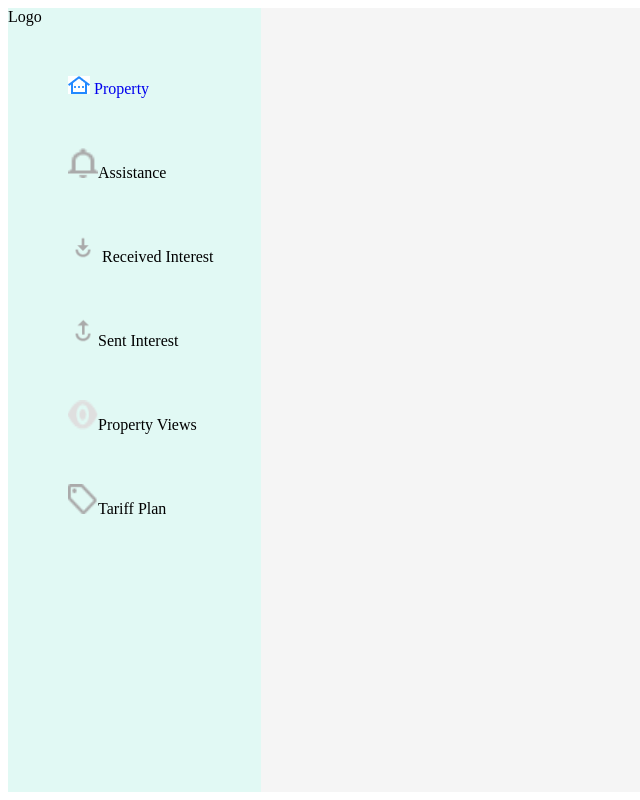
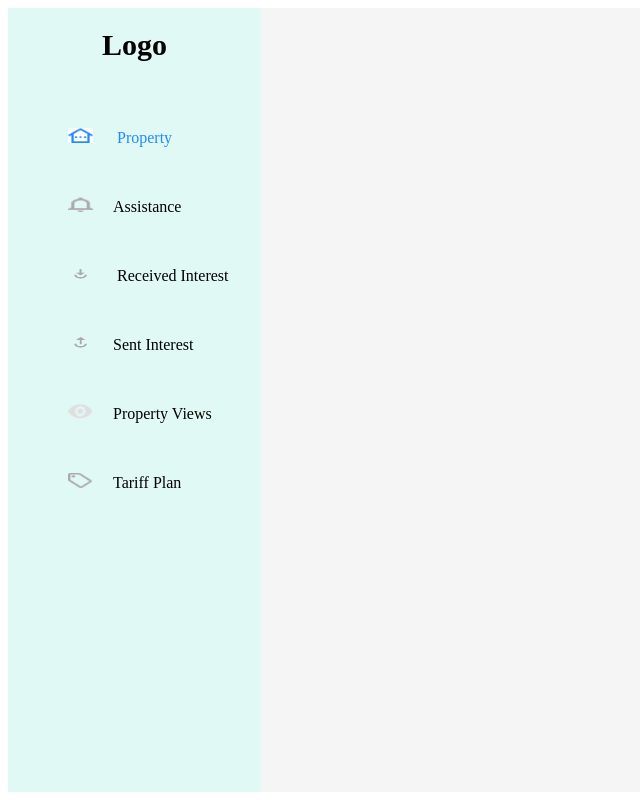
Before and after one commit to sushant-sg9/real-estate-client, a React (Create React App) app: page /properties in a window 1280 px wide. Shown: the whole page, without its empty margins (0-640 px from the left). Built offline with nearby package versions, Linux system fonts and the light colour scheme.

Commit message:
landing page updates

```diff
--- a/src/components/LandingPage/landingPage.css
+++ b/src/components/LandingPage/landingPage.css
@@ -16,6 +16,26 @@
 }
 
 .left-panel>ul>li>img{
-    width: 30px;
-    height: 30px;
+    width: 25px;
+    height: 15px;
+    margin-right: 20px;
 }
+
+.property-link > img{
+    width: 25px;
+    height: 15px;
+    margin-right: 20px;
+}
+
+.property-link{
+    color: #2289FF;
+}
+
+.logo{
+    width: 100%;
+    height:50px;
+    text-align:center;
+    font-size: 30px;
+    margin-top: 20px;
+    font-weight: bolder;
+}
--- a/src/components/LandingPage/landingPage.js
+++ b/src/components/LandingPage/landingPage.js
@@ -11,10 +11,14 @@ function LandingPage() {
     <>
       <div className="main-div">
         <div className="left-panel">
-          <div>Logo</div>
+          <div className="logo">Logo</div>
           <ul>
             <li style={{ color: "#2289FF" }}>
-              <Link to="/properties" style={{ textDecoration: "none" }}>
+              <Link
+                to="/properties"
+                style={{ textDecoration: "none" }}
+                className="property-link"
+              >
                 <img src={property} alt="" /> Property
               </Link>
             </li>
```
